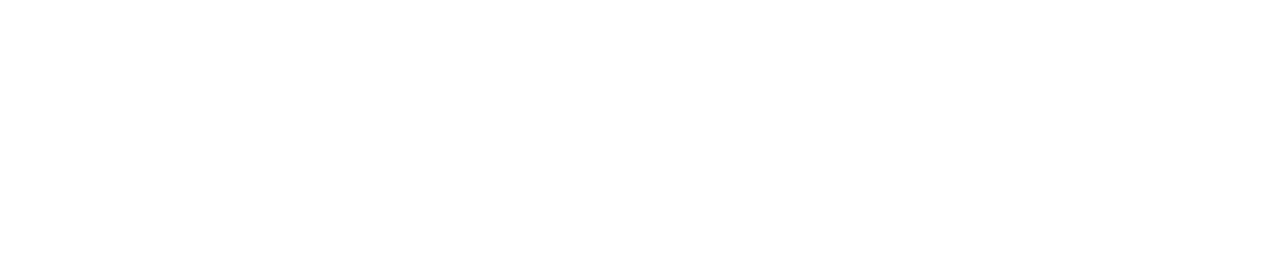
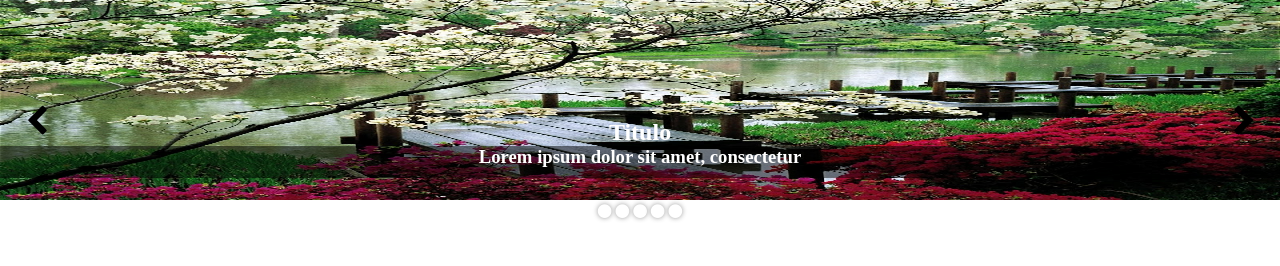
Before and after one commit to maryleo3007/CarouselJquery, a plain HTML site: page index.html in a window 1280 px wide. Drawn offline with nearby package versions, Linux system fonts and the light colour scheme.

Commit message:
add html structure

```diff
--- a/assets/fonts/style.css
+++ b/assets/fonts/style.css
@@ -1,10 +1,10 @@
 @font-face {
   font-family: 'icomoon';
-  src:  url('fonts/icomoon.eot?uw9zn8');
-  src:  url('fonts/icomoon.eot?uw9zn8#iefix') format('embedded-opentype'),
-    url('fonts/icomoon.ttf?uw9zn8') format('truetype'),
-    url('fonts/icomoon.woff?uw9zn8') format('woff'),
-    url('fonts/icomoon.svg?uw9zn8#icomoon') format('svg');
+  src:  url('icomoon.eot?qgb650');
+  src:  url('icomoon.eot?qgb650#iefix') format('embedded-opentype'),
+    url('icomoon.ttf?qgb650') format('truetype'),
+    url('icomoon.woff?qgb650') format('woff'),
+    url('icomoon.svg?qgb650#icomoon') format('svg');
   font-weight: normal;
   font-style: normal;
 }
@@ -25,8 +25,29 @@
 }
 
 .icon-chevron-left:before {
-  content: "\f0a4";
+  content: "\f053";
 }
 .icon-chevron-right:before {
-  content: "\f078";
+  content: "\f054";
 }
+.icon-circle-o:before {
+  content: "\f10c";
+}
+.icon-circle:before {
+  content: "\f111";
+}
+.icon-play3:before {
+  content: "\ea1c";
+}
+.icon-facebook:before {
+  content: "\ea90";
+}
+.icon-twitter:before {
+  content: "\ea96";
+}
+.icon-appleinc:before {
+  content: "\eabe";
+}
+.icon-linkedin2:before {
+  content: "\eaca";
+}
--- a/css/main.css
+++ b/css/main.css
@@ -0,0 +1,80 @@
+*{
+  margin: 0;
+  padding: 0;
+  list-style: none;
+  text-decoration: none;
+}
+#slide{
+  position: relative;
+  margin: auto;
+  width: 100%;
+  overflow: hidden;
+}
+#slide ul{
+  position: relative;
+  margin: auto;
+  height: auto;
+  width: 500%;
+}
+#slide ul li{
+  float: left;
+  width: 20%;
+}
+#slide ul li img{
+  width: 100%;
+  height: 200px;
+}
+#slide ul li .figcaption{
+  position: relative;
+  width: 100%;
+  top: -85px;
+  text-align: center;
+  z-index: 1;
+  color: #fff;
+}
+#slide ul li h1{
+  position: relative;
+  width: 100%;
+  top: -85px;
+  text-align: center;
+  z-index: 1;
+  color: #fff;
+}
+#slide ul li h1{
+  background: rgba(0, 0, 0, 0.5);
+  padding: 5px 0;
+}
+#slide ul li h3{
+  background: rgba(0, 0, 0, 0.5);
+  padding-bottom: 10px;
+}
+#indicator{
+  position: relative;
+  width: 100%;
+  height: 20vh;
+  margin: auto;
+  text-align: center;
+  top: -60px;
+}
+#indicator li{
+  display: inline-block;
+  margin: 0px 5px;
+  opacity: 0.5;
+  color: #fff;
+  text-shadow: 0px 0px 5px #333;
+}
+.button-left{
+  position: absolute;
+  top: 40%;
+  left: 2%;
+  font-size: 2em;
+  cursor: pointer;
+
+}
+.button-right{
+  position:absolute;
+  top: 40%;
+  right: 2%;
+  font-size: 2em;
+  cursor: pointer;
+}
--- a/index.html
+++ b/index.html
@@ -0,0 +1,67 @@
+<!DOCTYPE html>
+<html lang="en">
+<head>
+  <meta charset="UTF-8">
+  <meta name="viewport" content="width=device-width, initial-scale=1.0">
+  <meta http-equiv="X-UA-Compatible" content="ie=edge">
+  <title>Carousel</title>
+  <link rel="stylesheet" href="assets/fonts/style.css">
+  <link rel="stylesheet" href="css/main.css">
+
+</head>
+<body>
+  <div id="slide">
+    <ul>
+      <li>
+          <img src="assets/img/cerezo.jpg" alt="">
+          <div class="figcaption">
+            <h2>Titulo</h2>
+            <h3>Lorem ipsum dolor sit amet, consectetur</h3>
+          </div>
+      </li>
+      <li>
+          <img src="assets/img/landscape.jpg" alt="">
+          <div class="figcaption">
+            <h2>Titulo</h2>
+            <h3>Lorem ipsum dolor sit amet, consectetur</h3>
+          </div>
+     </li>
+      <li>
+          <img src="assets/img/MG.jpg" alt="">
+          <div class="figcaption">
+            <h2>Titulo</h2>
+            <h3>Lorem ipsum dolor sit amet, consectetur</h3>
+          </div>
+      </li>
+      <li>
+          <img src="assets/img/PAB021.jpg" alt="">
+          <div class="figcaption">
+            <h2>Titulo</h2>
+            <h3>Lorem ipsum dolor sit amet, consectetur</h3>
+          </div>
+      </li>
+      <li>
+        <img src="assets/img/paisajes.jpg" alt="">
+        <div class="figcaption">
+          <h2>Titulo</h2>
+          <h3>Lorem ipsum dolor sit amet, consectetur</h3>
+        </div>
+      </li>
+    </ul>
+    <ol id="indicator">
+      <li>
+        <span class="icon-circle"></span>
+        <span class="icon-circle"></span>
+        <span class="icon-circle"></span>
+        <span class="icon-circle"></span>
+        <span class="icon-circle"></span>
+      </li>
+    </ol>
+    <div class="button-left"><span class="icon-chevron-left"></span></div>
+    <div class="button-right"><span class="icon-chevron-right"></span></div>
+  </div>
+
+  <script type="text/javascript" src="js/app.js"></script>
+  <script type="text/javascript" src="https://ajax.googleapis.com/ajax/libs/jquery/3.2.1/jquery.min.js"></script>
+</body>
+</html>
```
Also changed, not shown: assets/fonts/icomoon.ttf, assets/fonts/icomoon.woff, 2 other files.
